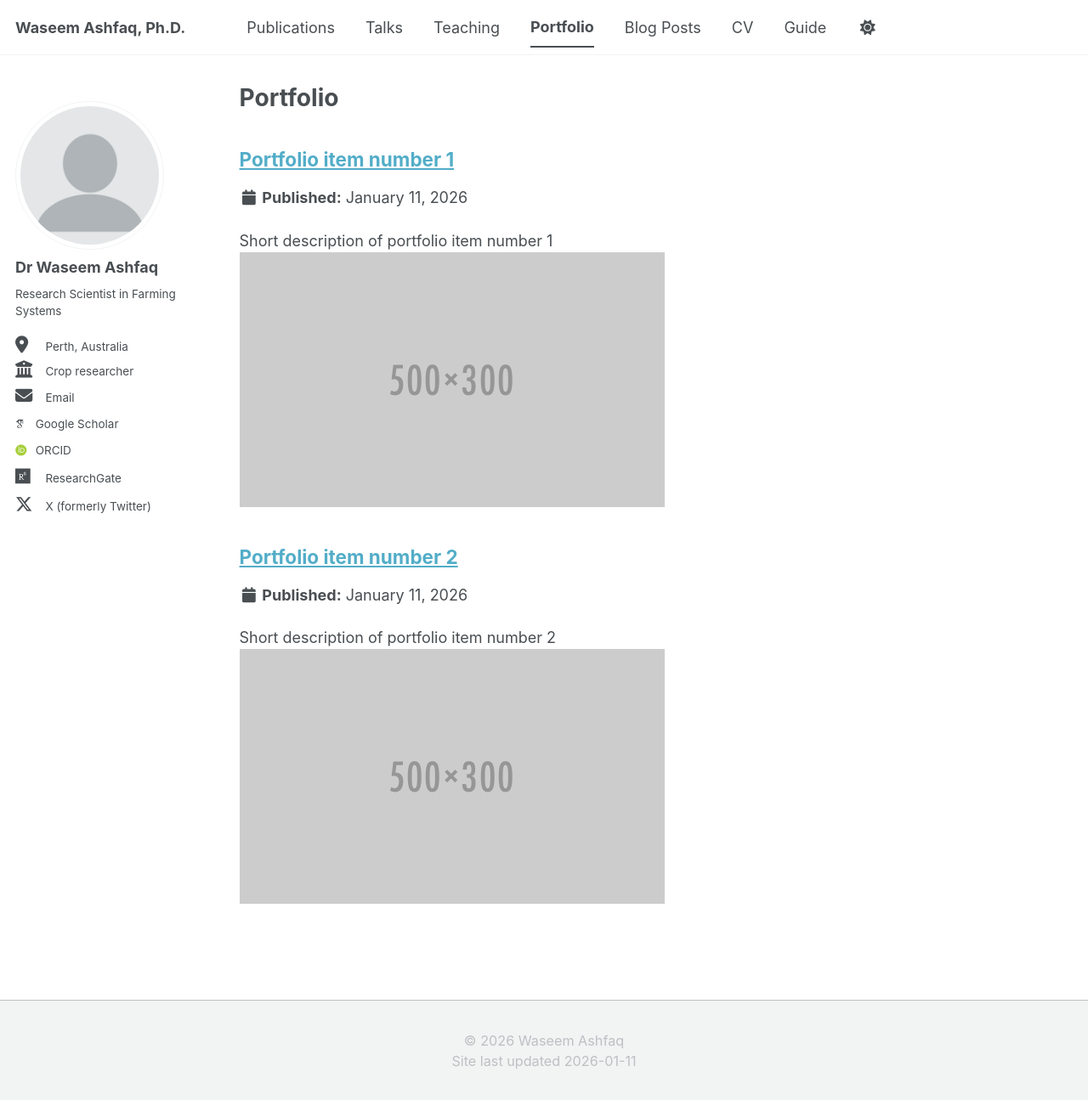
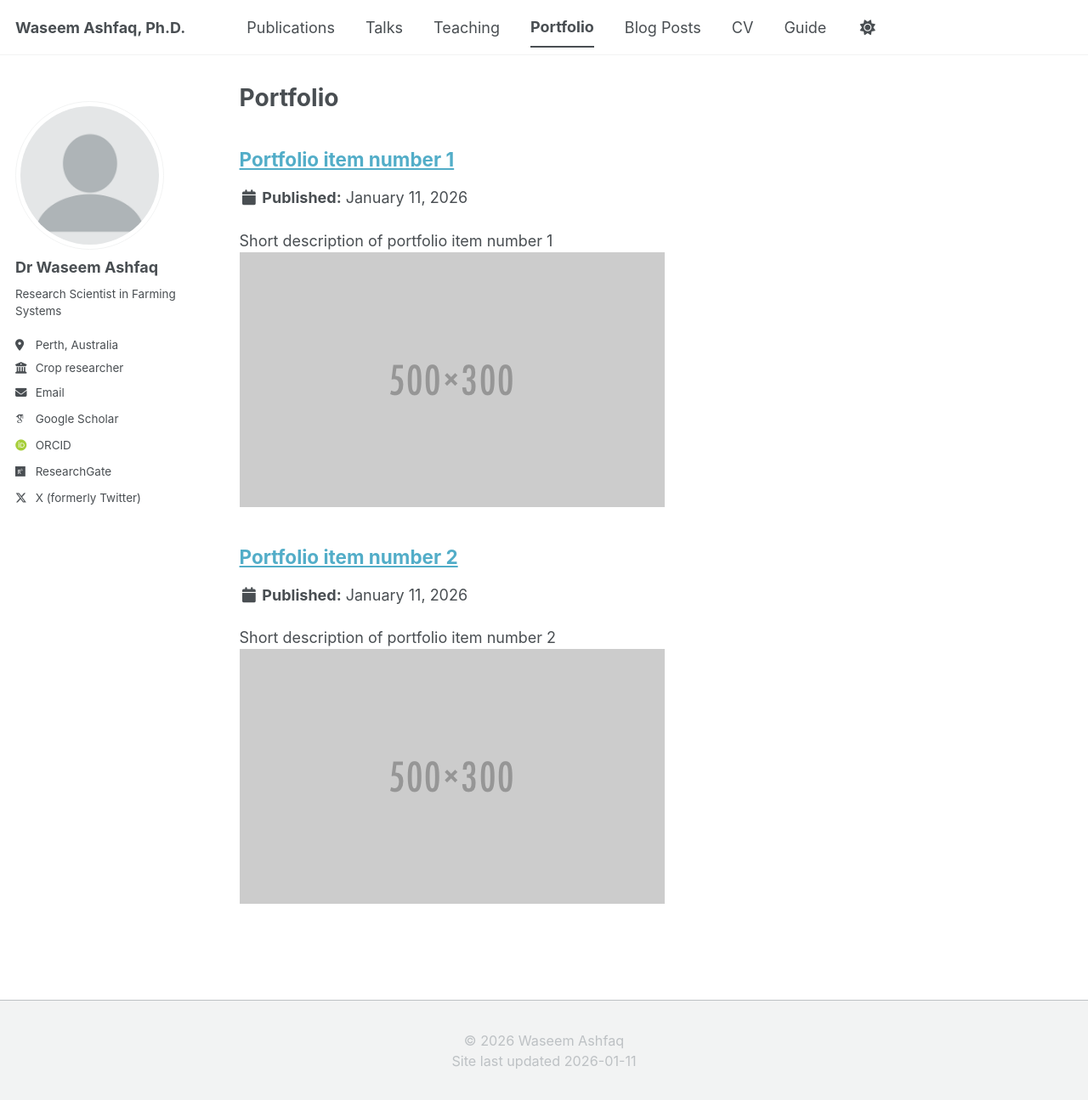
Before and after one commit to washfaq/waseemashfaq.github.io, a Jekyll site: the page built from _pages/portfolio.html, in a window 1280 px wide and 1295 px high. Shown: the whole window at 85% size. Built offline with Jekyll 4.4.1, drawn with Linux system fonts in a browser that asks for light colours; some web fonts are replaced; a script bundle is joined from its source files by our own code; library files that are not in the unit come from our copies.

Commit message:
Update main.scss

```diff
--- a/assets/css/main.scss
+++ b/assets/css/main.scss
@@ -41,10 +41,3 @@
     "vendor/font-awesome/solid",
     "vendor/font-awesome/brands"
 ;
-
-/* Make sidebar icons larger */
-.author__urls .fa,
-.author__urls .fab,
-.author__urls .fas {
-    font-size: 1.5em;   /* Increase to 2em, 2.5em, etc. */
-}
```
